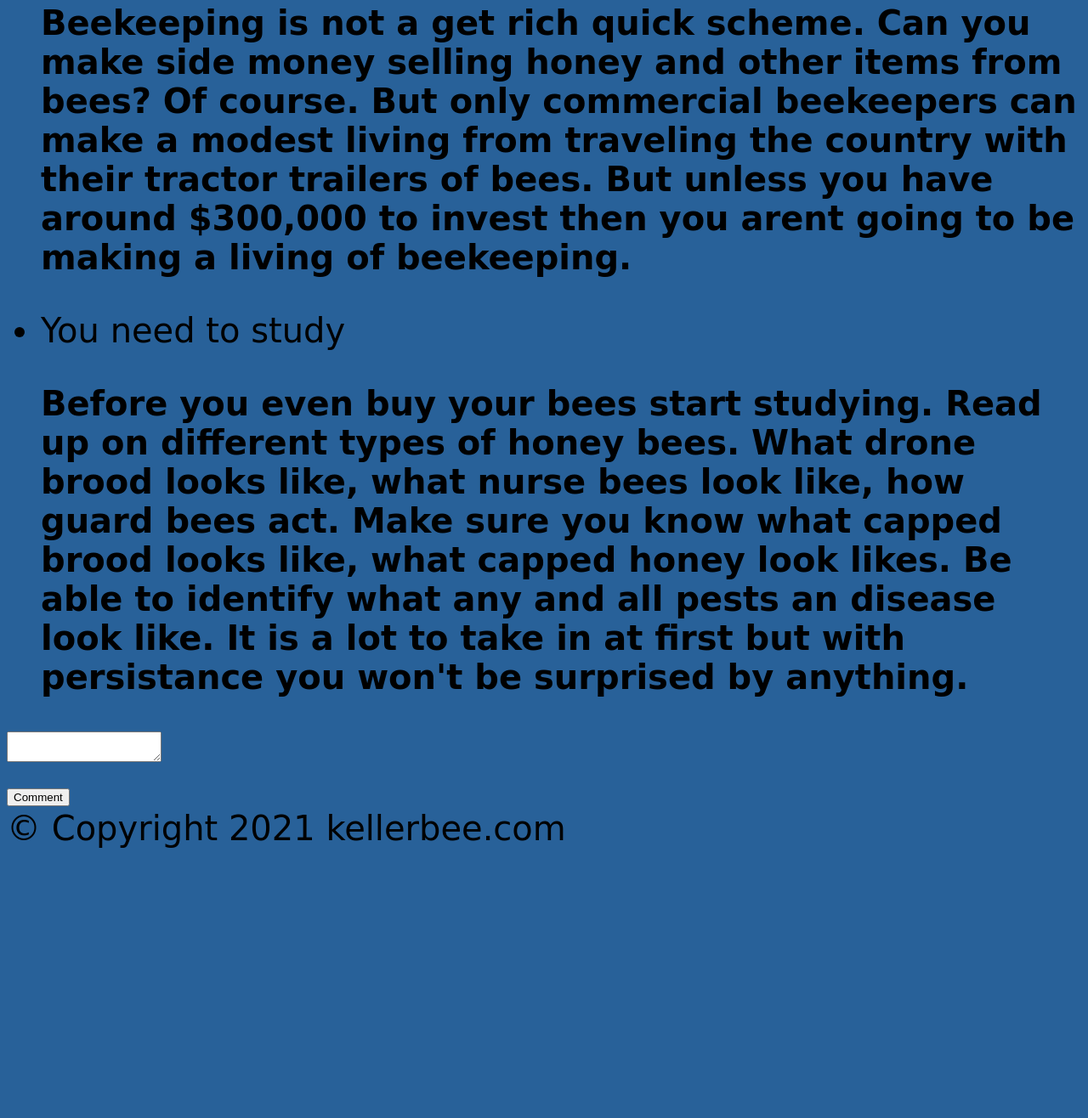
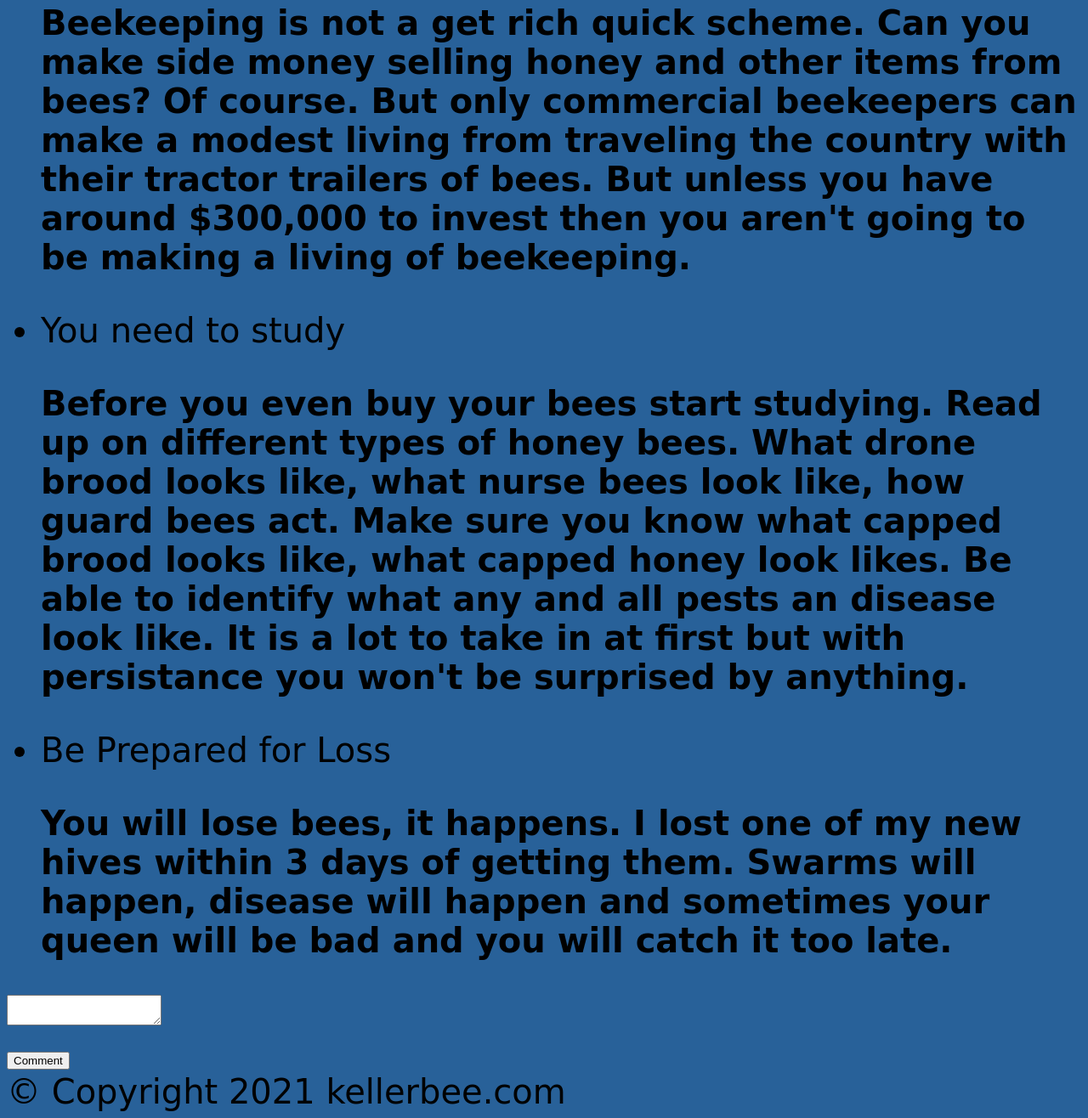
Before and after one commit to kellermack/kellerbee, a PHP site: page /Beeginner.php in a window 1280 px wide. Shown: the part 954-2270 px from the top of the page at 85% size. Before the commit the page ends 1952 px from the top, so only its background shows below. Run offline with PHP 8.4, Linux system fonts and the light colour scheme.

Commit message:
more things

```diff
--- a/Beeginner.php
+++ b/Beeginner.php
@@ -26,7 +26,7 @@
             selling honey and other items from bees? Of course. But only commercial
             beekeepers can make a modest living from traveling the country with
             their tractor trailers of bees. But unless you have around $300,000 to invest
-            then you arent going to be making a living of beekeeping.
+            then you aren't going to be making a living of beekeeping.
         </p>
         <li>You need to study</li>
         <p>Before you even buy your bees start studying. Read up
@@ -37,7 +37,10 @@
             a lot to take in at first but with persistance you won't be surprised
             by anything.
         </p>
-
+        <li>Be Prepared for Loss</li>
+        <p>You will lose bees, it happens. I lost one of my new hives within
+        3 days of getting them. Swarms will happen, disease will happen and
+        sometimes your queen will be bad and you will catch it too late. </p>
     </ul>
 
 </body>
--- a/statePrograms.html
+++ b/statePrograms.html
@@ -4,7 +4,7 @@
     <meta charset="UTF-8">
     <meta name="viewport" content="width=device-width, initial-scale=1.0">
     <title>State Programs</title>
-    <link rel="stylesheet" href="foulBrood.css">
+    <link rel="stylesheet" href="state.css">
 </head>
 <body>
     <a href="index.php"><img src="honeycomb.png" alt="Bee hive" width="5%" height="5%"></a>
```
Also changed, not shown: state.css (added, +19 -0 lines).
